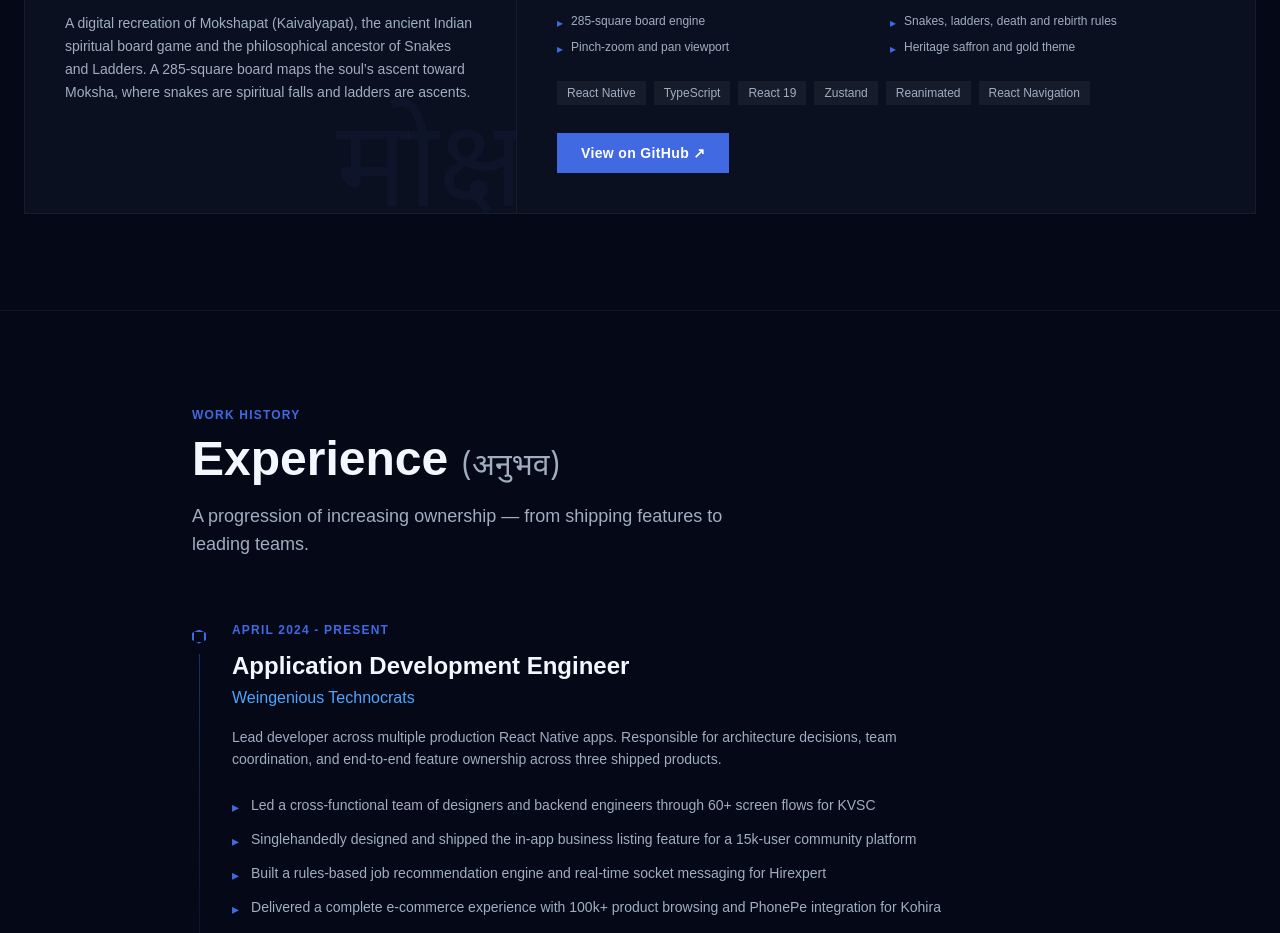
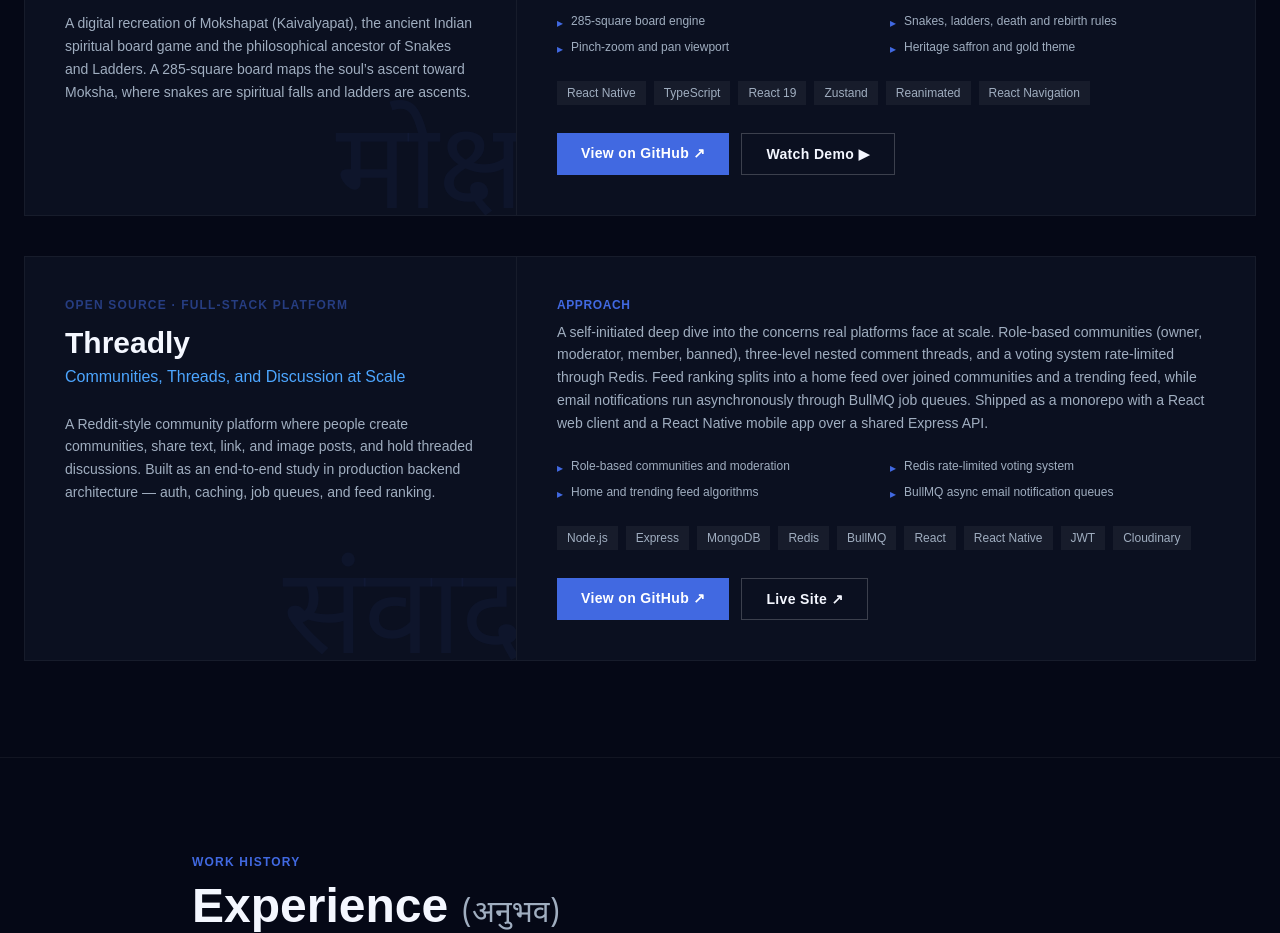
Before and after one commit to Harshvyas2704/Harshvyas2704.github.io, a React (Vite) app: page / in a window 1280 px wide. Shown: the part 3260-4193 px from the top of the page. Built offline with nearby package versions, Linux system fonts and the light colour scheme; the HTML template or start-up script is replaced by a standard one; a web font is replaced by a local one.

Commit message:
Threadly project added with demo link

```diff
--- a/src/components/PersonalProjects.tsx
+++ b/src/components/PersonalProjects.tsx
@@ -24,7 +24,7 @@ export default function PersonalProjects() {
         {personalProjects.map((project, i) => (
           <article
             key={project.id}
-            className={`reveal reveal-delay-${i + 1} ${visible ? 'visible' : ''} border border-white/5 hover:border-royal-blue/30 transition-all duration-300 bg-surface group`}
+            className={`reveal reveal-delay-${i + 1} ${visible ? 'visible' : ''} ${i > 0 ? 'mt-10' : ''} border border-white/5 hover:border-royal-blue/30 transition-all duration-300 bg-surface group`}
           >
             <div className="grid grid-cols-1 lg:grid-cols-5">
               {/* Left: identity */}
@@ -34,7 +34,7 @@ export default function PersonalProjects() {
                   className="font-devanagari pointer-events-none absolute -bottom-6 -right-2 text-[120px] leading-none text-royal-blue/[0.06] select-none"
                   aria-hidden
                 >
-                  मोक्ष
+                  {project.watermark}
                 </span>
 
                 <span className="relative text-royal-blue/50 text-xs font-bold tracking-widest uppercase block mb-3">
@@ -86,6 +86,26 @@ export default function PersonalProjects() {
                   >
                     View on GitHub ↗
                   </a>
+                  {project.live && (
+                    <a
+                      href={project.live}
+                      target="_blank"
+                      rel="noreferrer"
+                      className="px-6 py-2.5 border border-white/20 text-cream text-sm font-semibold tracking-wide hover:border-royal-blue hover:text-royal-blue transition-all duration-200"
+                    >
+                      Live Site ↗
+                    </a>
+                  )}
+                  {project.demo && (
+                    <a
+                      href={project.demo}
+                      target="_blank"
+                      rel="noreferrer"
+                      className="px-6 py-2.5 border border-white/20 text-cream text-sm font-semibold tracking-wide hover:border-royal-blue hover:text-royal-blue transition-all duration-200"
+                    >
+                      Watch Demo ▶
+                    </a>
+                  )}
                   {project.apk && (
                     <a
                       href={project.apk}
--- a/src/data/portfolio.ts
+++ b/src/data/portfolio.ts
@@ -88,6 +88,7 @@ export const personalProjects = [
     name: 'MokshaPatam',
     tagline: 'The Journey to Nirvana',
     kind: 'Open Source · Game',
+    watermark: 'मोक्ष',
     concept:
       'A digital recreation of Mokshapat (Kaivalyapat), the ancient Indian spiritual board game and the philosophical ancestor of Snakes and Ladders. A 285-square board maps the soul’s ascent toward Moksha, where snakes are spiritual falls and ladders are ascents.',
     detail:
@@ -101,6 +102,30 @@ export const personalProjects = [
     ],
     github: 'https://github.com/Harshvyas2704/MokshaPatam-The-Journey-to-Nirvan',
     apk: '',
+    demo: 'https://www.youtube.com/shorts/IYFnRcQXwNE',
+    live: '',
+  },
+  {
+    id: 'threadly',
+    name: 'Threadly',
+    tagline: 'Communities, Threads, and Discussion at Scale',
+    kind: 'Open Source · Full-Stack Platform',
+    watermark: 'संवाद',
+    concept:
+      'A Reddit-style community platform where people create communities, share text, link, and image posts, and hold threaded discussions. Built as an end-to-end study in production backend architecture — auth, caching, job queues, and feed ranking.',
+    detail:
+      'A self-initiated deep dive into the concerns real platforms face at scale. Role-based communities (owner, moderator, member, banned), three-level nested comment threads, and a voting system rate-limited through Redis. Feed ranking splits into a home feed over joined communities and a trending feed, while email notifications run asynchronously through BullMQ job queues. Shipped as a monorepo with a React web client and a React Native mobile app over a shared Express API.',
+    tech: ['Node.js', 'Express', 'MongoDB', 'Redis', 'BullMQ', 'React', 'React Native', 'JWT', 'Cloudinary'],
+    highlights: [
+      'Role-based communities and moderation',
+      'Redis rate-limited voting system',
+      'Home and trending feed algorithms',
+      'BullMQ async email notification queues',
+    ],
+    github: 'https://github.com/Harshvyas2704/Threadly',
+    apk: '',
+    demo: '',
+    live: 'https://threadly-teal-pi.vercel.app/',
   },
 ]
 
```
